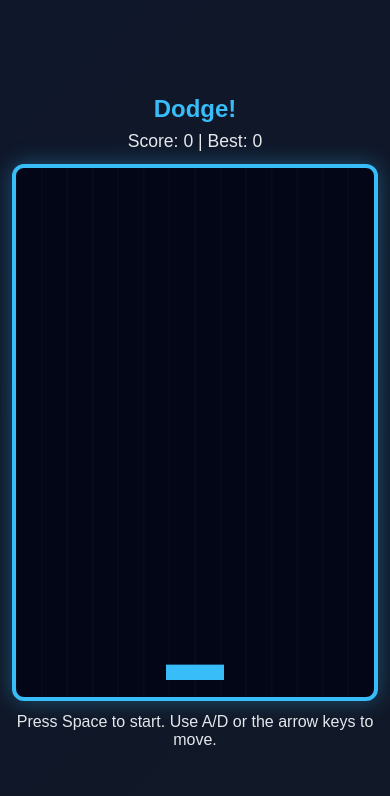
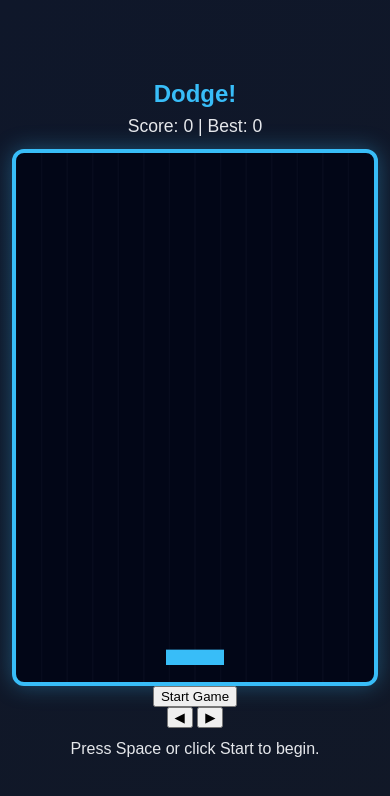
Before and after one commit to gaberngwenya-prog/Dodge-game, a plain HTML site: page index.html in a window 390 px wide. Drawn offline with Linux system fonts and the light colour scheme.

Commit message:
Add start button and mobile controls for the dodge game

```diff
--- a/index.html
+++ b/index.html
@@ -13,11 +13,17 @@
       <p>Score: <span id="score">0</span> | Best: <span id="best">0</span></p>
     </section>
 
-    <canvas id="gameCanvas" width="420" height="620"></canvas>
+    <div class="game-wrap">
+      <canvas id="gameCanvas" width="420" height="620"></canvas>
+      <button id="startButton" class="start-button" type="button">Start Game</button>
+    </div>
 
-    <p id="message">
-      Press Space to start. Use A/D or the arrow keys to move.
-    </p>
+    <div class="controls" aria-label="Touch controls">
+      <button class="move-button" data-direction="left" type="button">◀</button>
+      <button class="move-button" data-direction="right" type="button">▶</button>
+    </div>
+
+    <p id="message">Press Space or click Start to begin.</p>
   </main>
 
   <script src="game.js"></script>
```
